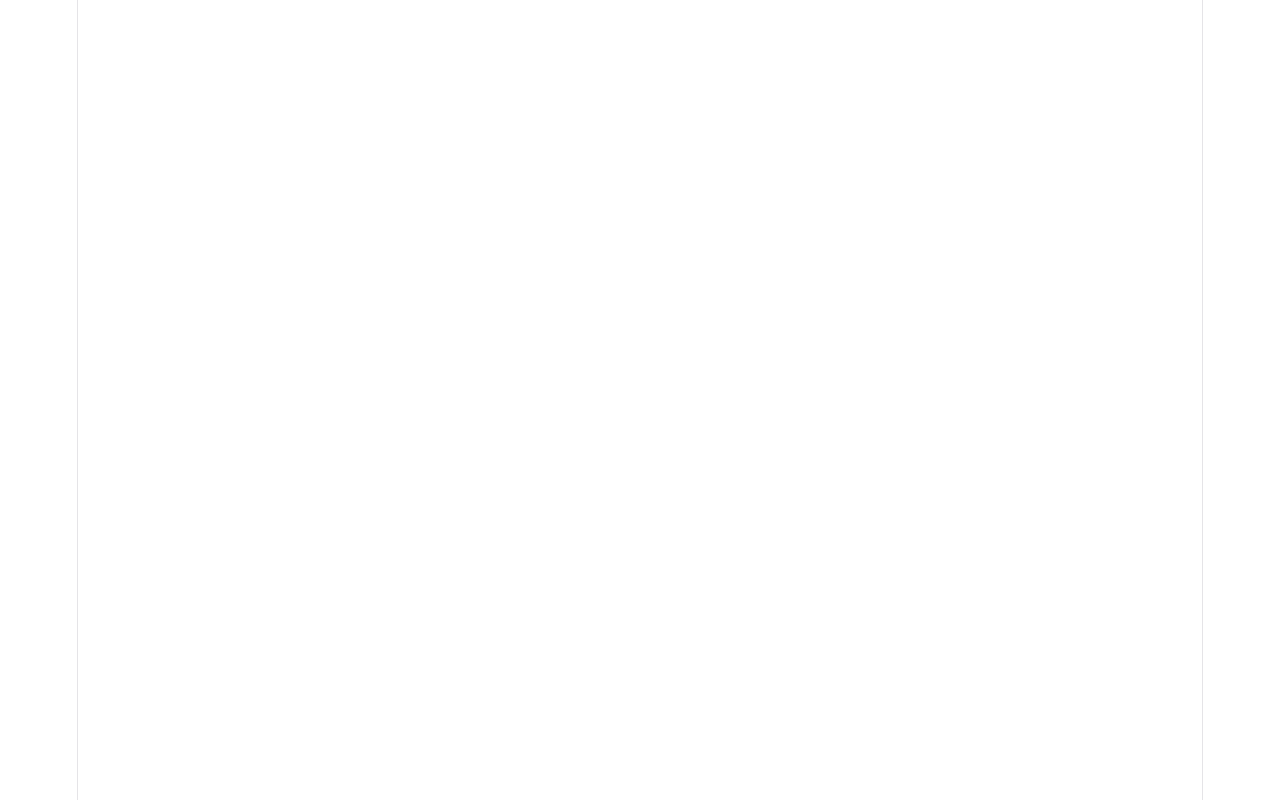
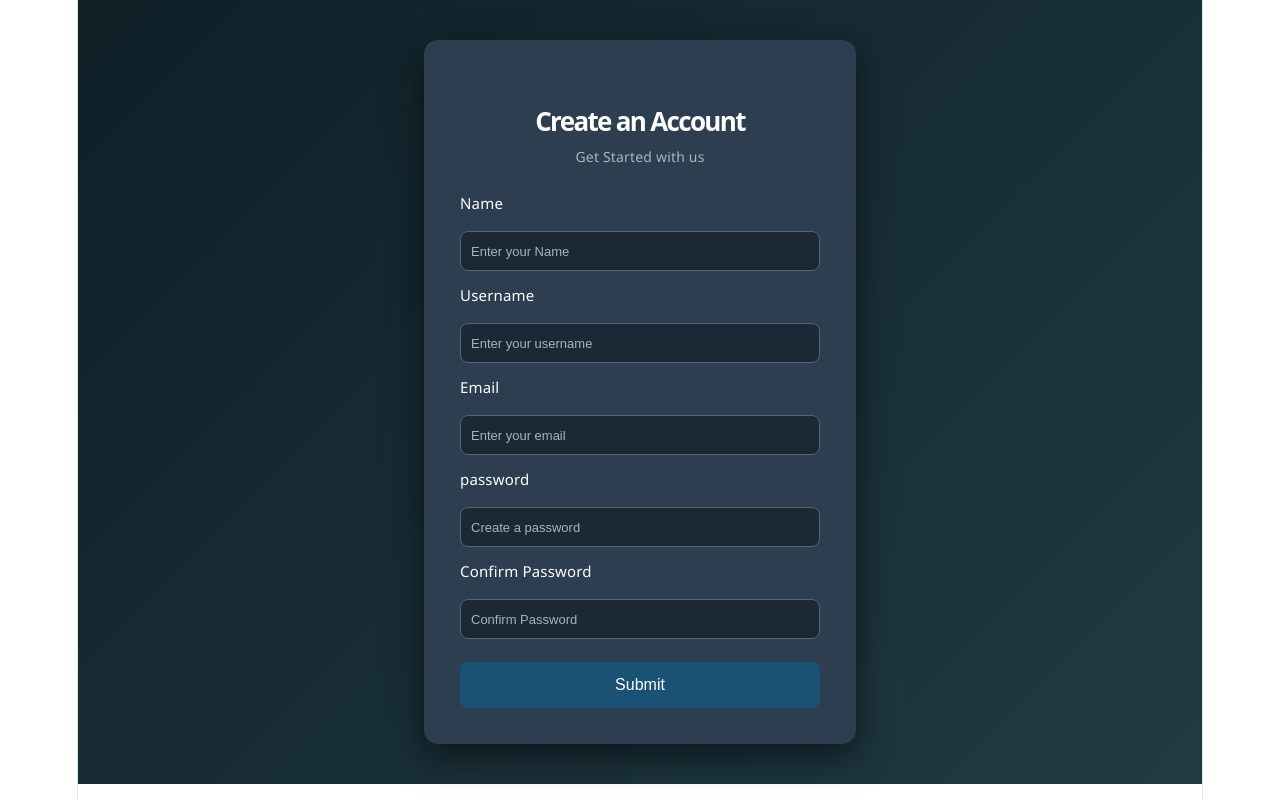
Before and after one commit to Harshwardhan-1/File-Compressor, a React (Vite) app in the folder client/: page /register in a window 1280 px wide. Before the commit this address had no page. Built offline with nearby package versions, Linux system fonts and the light colour scheme.

Commit message:
add dashboard and add some style

```diff
--- a/client/package.json
+++ b/client/package.json
@@ -10,6 +10,8 @@
     "preview": "vite preview"
   },
   "dependencies": {
+    "axios": "^1.13.6",
+    "framer-motion": "^12.38.0",
     "lucide-react": "^1.0.1",
     "react": "^19.2.4",
     "react-dom": "^19.2.4",
@@ -17,6 +19,7 @@
   },
   "devDependencies": {
     "@eslint/js": "^9.39.4",
+    "@types/axios": "^0.9.36",
     "@types/node": "^24.12.0",
     "@types/react": "^19.2.14",
     "@types/react-dom": "^19.2.3",
--- a/client/src/App.tsx
+++ b/client/src/App.tsx
@@ -1,11 +1,13 @@
 import {Routes,Route} from 'react-router-dom';
-import { Dashboard } from './components/auth/SignUp';
+import { Dashboard } from './components/HomePage/Dashboard';
+import { SignUp } from './components/auth/SignUp';
 function App() {
 
   return (
     <>
       <Routes>
         <Route path='/' element={<Dashboard />}></Route>
+        <Route path='/register' element={<SignUp />}></Route>
       </Routes>
     </>
   )
--- /dev/null
+++ b/client/src/components/HomePage/Dashboard.tsx
@@ -0,0 +1,82 @@
+import { useNavigate } from "react-router-dom";
+import { Lock, FileImage, FileText, FileArchive, Video } from "lucide-react";
+export function Dashboard(){
+    const navigate=useNavigate();
+      const tools = [
+    {
+      title: "Compress video",
+      icon: <Video size={28} />,
+      desc: "Reduce video size by adjusting...",
+    },
+    {
+      title: "Compress image",
+      icon: <FileImage size={28} />,
+      desc: "Reduce the size of JPG, PNG, GIF, or RAW...",
+    },
+    {
+      title: "Compress PDF",
+      icon: <FileText size={28} />,
+      desc: "Reduce PDF size for easier upload and...",
+    },
+    {
+      title: "Create ZIP file",
+      icon: <FileArchive size={28} />,
+      desc: "Combine selected files into a ZIP...",
+    },
+    {
+      title: "Compress JPG",
+      icon: <FileImage size={28} />,
+      desc: "Reduce JPG size or compress images to JPG...",
+    },
+  ];
+
+    return(
+        <>
+    <div className="dashboard">
+          <div className="auth-buttons">
+    <button className="login">Login</button>
+    <button  onClick={()=>navigate('/register')} className="register">Register</button>
+  </div>
+
+      <div className="header">
+        <h1>Free Online File Compressor</h1>
+        <p>Compress your files online. Select a compression tool:</p>
+      </div>
+
+            <div className="categories">
+        <span>Compress video</span>
+        <span>Compress Image</span>
+        <span>Compress PDF</span>
+        <span>Create ZIP</span>
+      </div>
+      <div className="card-grid">
+        {tools.slice(0,4).map((tool, index) => (
+          <div className="card" key={index}>
+            <div className="card-left">
+                 <div className="icon">{tool.icon}</div>
+              <div>
+                <h3>{tool.title}</h3>
+                <p>{tool.desc}</p>
+
+              </div>
+            </div>
+            <Lock size={18} className="lock" />
+          </div>
+        ))}
+      </div>
+      <div className="bottom-card">
+        <div className="card">
+          <div className="card-left">
+            <div className="icon">{tools[4].icon}</div>
+            <div>
+              <h3>{tools[4].title}</h3>
+              <p>{tools[4].desc}</p>
+            </div>
+          </div>
+          <Lock size={18} className="lock" />
+        </div>
+      </div>
+    </div>
+        </>
+    );
+}
--- a/client/src/components/auth/SignUp.tsx
+++ b/client/src/components/auth/SignUp.tsx
@@ -1,80 +1,60 @@
 import '../styles/Dashboard.css';
-import { Lock, FileImage, FileText, FileArchive, Video } from "lucide-react";
+import axios from 'axios';
+import '../styles/SignUp.css';
+import { AxiosError } from 'axios';
+import { useState } from 'react';
+import { env } from '../../configs/env.config';
 
-export function Dashboard() {
-  const tools = [
-    {
-      title: "Compress video",
-      icon: <Video size={28} />,
-      desc: "Reduce video size by adjusting...",
-    },
-    {
-      title: "Compress image",
-      icon: <FileImage size={28} />,
-      desc: "Reduce the size of JPG, PNG, GIF, or RAW...",
-    },
-    {
-      title: "Compress PDF",
-      icon: <FileText size={28} />,
-      desc: "Reduce PDF size for easier upload and...",
-    },
-    {
-      title: "Create ZIP file",
-      icon: <FileArchive size={28} />,
-      desc: "Combine selected files into a ZIP...",
-    },
-    {
-      title: "Compress JPG",
-      icon: <FileImage size={28} />,
-      desc: "Reduce JPG size or compress images to JPG...",
-    },
-  ];
+export function SignUp() {
+    const [name,setName]=useState<string>('');
+    const [userName,setuserName]=useState<string>('');
+    const [email,setEmail]=useState<string>('');
+    const [password,setPassword]=useState<string>('');
+    const [confirmPassword,setConfirmPassword]=useState<string>('');
+
+  const handleSubmit=async(e:React.FormEvent<HTMLFormElement>)=>{
+    e.preventDefault();
+    if(password!==confirmPassword){
+        return alert('password and confirm password do not match');
+    }
+    const send={name,userName,email,password};
+    try{
+        const response=await axios.post(`${env.backendUrl}/api/v1/addUser`,send,{withCredentials:true});
+        if(response.data.message=== 'user created successfully'){
+            alert('user created successfully');
+        }
+    }catch(err){
+        const error=err as AxiosError;
+        if(error.response && error.response.data){
+            const data=error.response.data as {error?:string,message?:string};
+            alert(data.error || data.message || 'something went wrong');
+        }else{
+            alert(error.message);
+        }
+    }
+  }
 
   return (
-    <div className="dashboard">
-          <div className="auth-buttons">
-    <button className="login">Login</button>
-    <button className="register">Register</button>
-  </div>
-
-      <div className="header">
-        <h1>Free Online File Compressor</h1>
-        <p>Compress your files online. Select a compression tool:</p>
-      </div>
-
-            <div className="categories">
-        <span>Compress video</span>
-        <span>Compress Image</span>
-        <span>Compress PDF</span>
-        <span>Create ZIP</span>
-      </div>
-      <div className="card-grid">
-        {tools.slice(0,4).map((tool, index) => (
-          <div className="card" key={index}>
-            <div className="card-left">
-                 <div className="icon">{tool.icon}</div>
-              <div>
-                <h3>{tool.title}</h3>
-                <p>{tool.desc}</p>
-
-              </div>
-            </div>
-            <Lock size={18} className="lock" />
-          </div>
-        ))}
-      </div>
-      <div className="bottom-card">
-        <div className="card">
-          <div className="card-left">
-            <div className="icon">{tools[4].icon}</div>
-            <div>
-              <h3>{tools[4].title}</h3>
-              <p>{tools[4].desc}</p>
-            </div>
-          </div>
-          <Lock size={18} className="lock" />
+    <>
+    <div className="signup-page-wrapper">
+          <div className="signup-page">
+        <h1>Create an Account</h1>
+        <p>Get Started with us</p>
+        <form onSubmit={handleSubmit}>
+               <label>Name</label>
+          <input type="text" placeholder='Enter your Name' value={name} onChange={(e)=>setName(e.target.value)} />
+                    <label>Username</label>
+          <input type="text" placeholder='Enter your username' value={userName} onChange={(e)=>setuserName(e.target.value)} />
+          <label>Email</label>
+          <input type="email" placeholder='Enter your email ' value={email} onChange={(e)=>setEmail(e.target.value)}  />
+         <label>password</label>
+          <input type="password" placeholder='Create a password' value={password} onChange={(e)=>setPassword(e.target.value)} />
+          <label>Confirm Password</label>
+          <input type="password"  placeholder='Confirm Password' value={confirmPassword} onChange={(e)=>setConfirmPassword(e.target.value)}/>
+          <button type='submit'>Submit</button>
+        </form>
         </div>
-      </div>
-    </div>
+        </div>
+    </>
   );
 }
--- a/client/src/components/styles/Dashboard.css
+++ b/client/src/components/styles/Dashboard.css
@@ -90,7 +90,6 @@
   display: flex;
   justify-content: space-between;
   align-items: flex-start;
-  box-shadow: 0 2px 6px rgba(0,0,0,0.08);
 }
 
 .card:hover {
--- /dev/null
+++ b/client/src/components/styles/SignUp.css
@@ -0,0 +1,142 @@
+.signup-page-wrapper {
+  min-height: 98vh;
+  display: flex;
+  justify-content: center;
+  align-items: center;
+  background: linear-gradient(135deg, #0f2027, #203a43);
+  padding: 20px;
+  box-sizing: border-box;
+}
+.signup-page {
+  max-width: 360px;
+  width: 90%;
+  padding: 36px;
+  background-color: #2C3E50;
+  border-radius: 14px;
+  box-shadow: 0 12px 36px rgba(0, 0, 0, 0.55);
+  font-family: 'Segoe UI', Tahoma, Geneva, Verdana, sans-serif;
+}
+
+.signup-page h1 {
+  color: #FDFEFE;
+  font-size: 26px;
+  font-weight: bolder;
+  margin-bottom: 10px;
+  text-align: center;
+}
+
+.signup-page p {
+  font-size: 14px;
+  color: #AAB7B8;
+  text-align: center;
+  margin-bottom: 20px;
+}
+
+.signup-page form {
+  display: flex;
+  flex-direction: column;
+  gap: 11px;
+}
+
+.signup-page label {
+  color: #FDFEFE;
+  font-size: 13px;
+  margin-bottom: 4px;
+  display: block;
+}
+
+.signup-page input {
+  padding: 11px 10px;
+  border-radius: 8px;
+  border: 1px solid #566573;
+  background-color: #1C2833;
+  color: #FDFEFE;
+  font-size: 14px;
+  outline: none;
+  transition: border 0.2s ease, box-shadow 0.2s ease, background 0.3s ease;
+}
+
+.signup-page input::placeholder {
+  color: #ABB2B9;
+  font-size: 13px;
+}
+
+.signup-page input:focus {
+  border-color: #FDFEFE;
+  box-shadow: 0 0 0 1px rgba(255, 255, 255, 0.25);
+  background-color: #17202A;
+}
+
+.signup-page button {
+  margin-top: 12px;
+  padding: 14px;
+  background-color: #1A5276;
+  color: #FDFEFE;
+  border: none;
+  border-radius: 8px;
+  font-size: 16px;
+  font-weight: 500;
+  cursor: pointer;
+  transition: background 0.25s ease, transform 0.1s ease;
+}
+
+.signup-page button:hover {
+  background-color: #2874A6;
+}
+
+.signup-page button:active {
+  transform: scale(0.98);
+}
+
+.signin-link {
+  margin-top: 16px;
+  font-size: 14px;
+  text-align: center;
+  color: #D5D8DC;
+}
+
+.signin-link a {
+  color: #FDFEFE;
+  cursor: pointer;
+  font-weight: 500;
+}
+
+.signin-link a:hover {
+  text-decoration: underline;
+}
+
+
+
+.signup-page label {
+  color: #FDFEFE;
+  font-size: 15px;
+  margin-bottom: 4px;
+  display: block;
+  text-align: left;
+  width: 100%;
+}
+
+
+
+
+
+
+
+
+
+
+.spinner {
+  border: 3px solid rgba(0, 0, 0, 0.1);
+  border-left-color: #3498db;
+  border-radius: 50%;
+  width: 20px;
+  height: 20px;
+  animation: spin 0.8s linear infinite;
+  display: inline-block;
+  vertical-align: middle;
+}
+
+@keyframes spin {
+  0% { transform: rotate(0deg); }
+  100% { transform: rotate(360deg); }
+}
--- /dev/null
+++ b/client/src/configs/env.config.ts
@@ -0,0 +1,3 @@
+export const env={
+    backendUrl:import.meta.env.VITE_BACKEND_URL
+}
```
Also changed, not shown: 2 other files (tests, documents, lock files or other folders).
